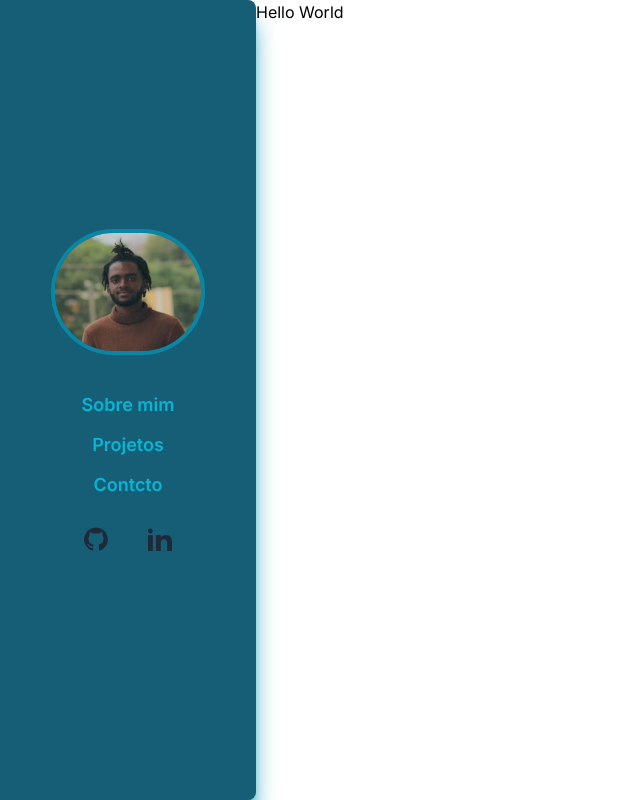
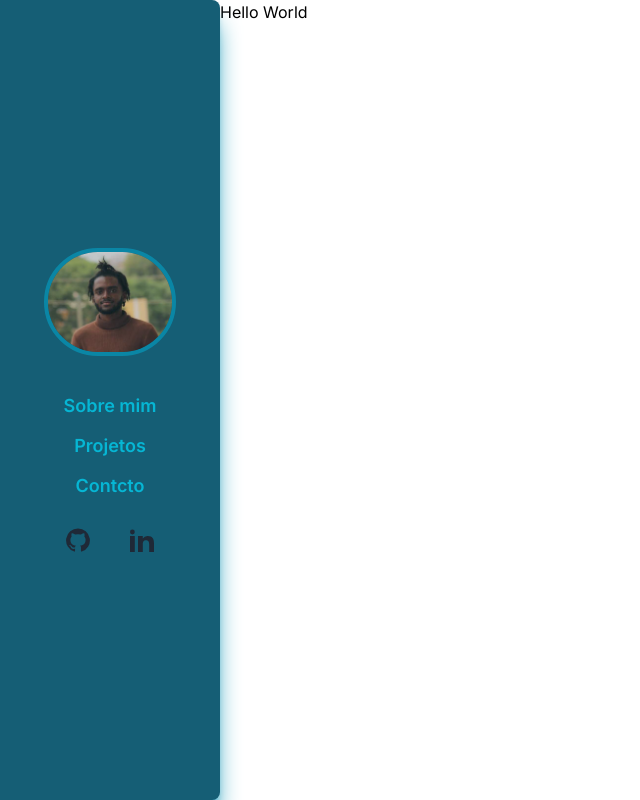
Before and after one commit to esmeraldo17/Portfolio, a Next.js app: page / in a window 1280 px wide. Shown: the whole page, without its empty margins (0-640 px from the left). Built offline with nearby package versions, Linux system fonts and the light colour scheme.

Commit message:
fix: ajustes no sidebar && feat: criando componentes Home

```diff
--- /dev/null
+++ b/src/app/Components/Home.jsx
@@ -0,0 +1,9 @@
+import React from 'react';
+
+const Home = () => {
+  return (
+    <div>Home</div>
+  );
+};
+
+export default Home;
--- a/src/app/Components/SideBar.jsx
+++ b/src/app/Components/SideBar.jsx
@@ -6,7 +6,7 @@ import foto from '../assets/images/photo.jpeg';
 const SideBar = () => {
   return (
     <nav
-      className='flex flex-col items-center justify-center w-[20%] h-[100vh] bg-cyan-800 rounded-r-lg shadow-xl shadow-cyan-600'
+      className='fixed flex flex-col items-center justify-center w-[220px] h-[100vh] bg-cyan-800 rounded-r-lg shadow-xl shadow-cyan-600'
     >
       <Image src={foto} alt='foto de perfil' className='w-[60%] rounded-full  border-4 border-cyan-600 opacity-80'/>
       <div className='flex flex-col mt-6 items-center'>
@@ -16,12 +16,12 @@ const SideBar = () => {
       </ div>
       <div className='flex '>
         <Link href='https://github.com/esmeraldo17' target='_blank'>
-          <svg className="w-6 h-6 text-gray-800 dark:text-white m-5 mt-7" ariaHidden="true" xmlns="http://www.w3.org/2000/svg" fill="currentColor" viewBox="0 0 20 20">
+          <svg className="w-6 h-6 text-gray-800 dark:text-white mr-5 mt-7" ariaHidden="true" xmlns="http://www.w3.org/2000/svg" fill="currentColor" viewBox="0 0 20 20">
             <path fill-rule="evenodd" d="M10 .333A9.911 9.911 0 0 0 6.866 19.65c.5.092.678-.215.678-.477 0-.237-.01-1.017-.014-1.845-2.757.6-3.338-1.169-3.338-1.169a2.627 2.627 0 0 0-1.1-1.451c-.9-.615.07-.6.07-.6a2.084 2.084 0 0 1 1.518 1.021 2.11 2.11 0 0 0 2.884.823c.044-.503.268-.973.63-1.325-2.2-.25-4.516-1.1-4.516-4.9A3.832 3.832 0 0 1 4.7 7.068a3.56 3.56 0 0 1 .095-2.623s.832-.266 2.726 1.016a9.409 9.409 0 0 1 4.962 0c1.89-1.282 2.717-1.016 2.717-1.016.366.83.402 1.768.1 2.623a3.827 3.827 0 0 1 1.02 2.659c0 3.807-2.319 4.644-4.525 4.889a2.366 2.366 0 0 1 .673 1.834c0 1.326-.012 2.394-.012 2.72 0 .263.18.572.681.475A9.911 9.911 0 0 0 10 .333Z" clip-rule="evenodd"/>
           </svg>
         </Link>
         <Link href='https://www.linkedin.com/in/esmeraldo-alberto/' target='_blank'>
-          <svg className="w-6 h-6 text-gray-800 dark:text-white m-5 mt-7" ariaHidden="true" xmlns="http://www.w3.org/2000/svg" fill="currentColor" viewBox="0 0 15 15">
+          <svg className="w-6 h-6 text-gray-800 dark:text-white ml-5 mt-7" ariaHidden="true" xmlns="http://www.w3.org/2000/svg" fill="currentColor" viewBox="0 0 15 15">
             <path fill-rule="evenodd" d="M7.979 5v1.586a3.5 3.5 0 0 1 3.082-1.574C14.3 5.012 15 7.03 15 9.655V15h-3v-4.738c0-1.13-.229-2.584-1.995-2.584-1.713 0-2.005 1.23-2.005 2.5V15H5.009V5h2.97ZM3 2.487a1.5 1.5 0 1 1-3 0 1.5 1.5 0 0 1 3 0Z" clip-rule="evenodd"/>
             <path d="M3 5.012H0V15h3V5.012Z"/>
           </svg>
--- a/src/app/page.js
+++ b/src/app/page.js
@@ -3,7 +3,7 @@ import Layout from './Components/Layout';
 export default function Home() {
   return (
     <Layout>
-      <h1>Hello World</h1>
+      <h1 className='ml-[220px]'>Hello World</h1>
     </ Layout>
   );
 }
```
